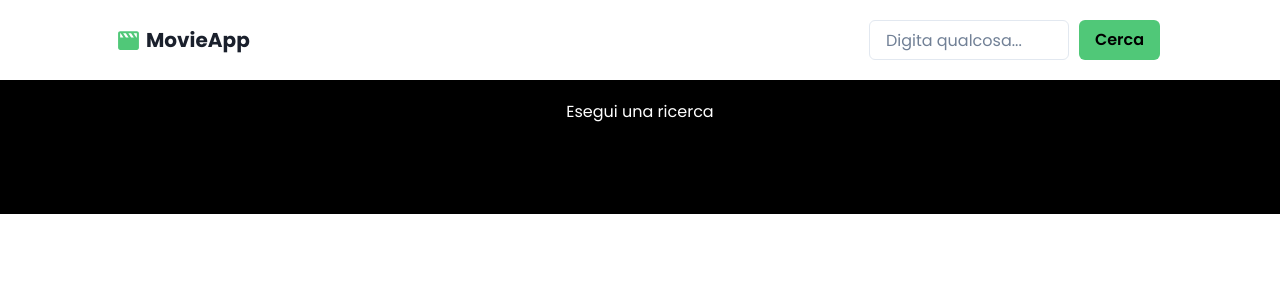
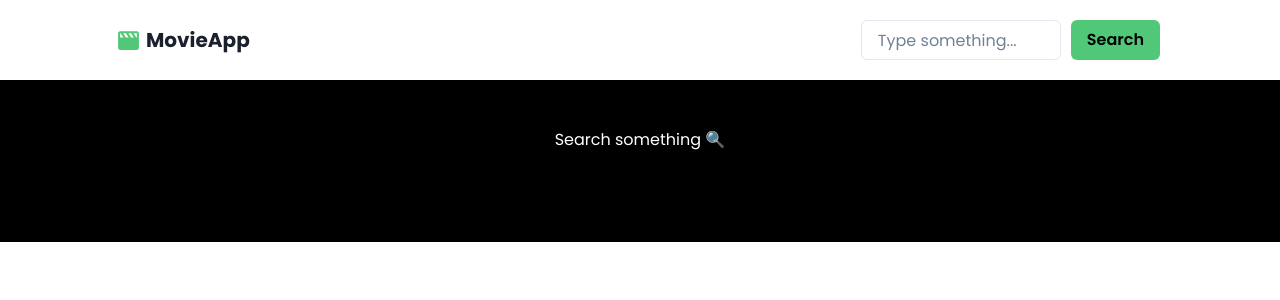
Before and after one commit to ggregman/movie-app-react, a React (Create React App) app: page / in a window 1280 px wide. Shown: the top 300 px of the page. Built offline with nearby package versions, Linux system fonts and the light colour scheme.

Commit message:
Interazione SearchBar (submitting, typing)

```diff
--- a/src/App.js
+++ b/src/App.js
@@ -1,6 +1,6 @@
 import "./App.css";
 
-import { Box, ChakraProvider } from "@chakra-ui/react";
+import { Box, Center, ChakraProvider } from "@chakra-ui/react";
 import { useState } from "react";
 import { searchMovies } from "./api/getMovies";
 import { CardsContainer } from "./components/CardsContainer";
@@ -16,6 +16,8 @@ function App() {
   // useState (inizia con "use") è una funzione particolare di React che viene definita hooks
   const [movies, setMovies] = useState();
 
+  const [contextType, setContextType] = useState('movie');
+
   const searchCallback = async (keywords) => {
     if (keywords === "") return;
     const movies = await searchMovies(keywords);
@@ -26,10 +28,21 @@ function App() {
   // Devo per forza usare la funzione apposita che viene restituita da useState() nel nostro caso setMovies
   // Dopo l'esecuzione di setMovies il valore all'interno della variabile di stato movies viene aggiornato
 
+  // const changeContextType = (e) => {
+  //   setContextType(e);
+  // }
+
   return (
     <ChakraProvider>
       <Box backgroundColor="black">
         <NavBar searchCallback={searchCallback} />
+        <Center marginTop='7' color='white'>
+          {/* <HStack spacing='5'>
+            <Button onClick={()=>changeContextType('movie')} variant='ghost' _hover={{ bg: '#50C878' }}>Movies</Button>
+            <Button onClick={()=>changeContextType('series')} variant='ghost' _hover={{ bg: '#50C878' }}>Tv Shows</Button>
+            <Button onClick={()=>changeContextType('game')} variant='ghost' _hover={{ bg: '#50C878' }}>Games</Button>
+          </HStack> */}
+        </Center>
         <CardsContainer movies={movies} />
       </Box>
     </ChakraProvider>
--- a/src/api/getMovies.js
+++ b/src/api/getMovies.js
@@ -1,4 +1,5 @@
 import axios from "axios";
+import { useState } from "react";
 
 const baseURL = 'https://www.omdbapi.com/?apikey=';
 const apiKey = 'f6e1faa9';
@@ -6,7 +7,7 @@ const apiURL = baseURL + apiKey;
 
 export const searchMovies = async (keywords) => {
     const response = await axios.get(
-        `${apiURL}&s=${keywords}`
+        `${apiURL}&s=${keywords}&type=movie`
     );
     return response.data.Response === "False" ? [] : response.data.Search;
 }
--- a/src/components/Card/Card.js
+++ b/src/components/Card/Card.js
@@ -22,7 +22,7 @@ export const Card = (props) => {
           {currentMovie.Title}
         </Text>
 
-        <Text>{currentMovie.Year}</Text>
+        <Text>{currentMovie.Year} | {currentMovie.Type}</Text>
 
         <Box
           display="flex"
--- a/src/components/Card/CardDetails.js
+++ b/src/components/Card/CardDetails.js
@@ -1,4 +1,4 @@
-import { Box, Text } from "@chakra-ui/react"
+import { Box, Image, Text } from "@chakra-ui/react"
 import { useState, useEffect } from "react";
 import { searchMovieDetails } from "../../api/getMovies";
 
--- a/src/components/CardsContainer.js
+++ b/src/components/CardsContainer.js
@@ -1,16 +1,18 @@
-import { Center, SimpleGrid, Text } from "@chakra-ui/react";
+import {  Center, SimpleGrid, Text } from "@chakra-ui/react";
 import { Card } from "./Card/Card.js";
 
 export const CardsContainer = (props) => {
 
   const { movies } = props;
 
+
   return (
     <>
+
       <Center m="20px" color="white">
         {movies && movies.length > 0
         ? "Risultati (" + movies.length + ")"
-        : "Esegui una ricerca"}
+        : "Search something 🔍"}
       </Center>
       <Center>
         <SimpleGrid
@@ -27,7 +29,7 @@ export const CardsContainer = (props) => {
 
           {
             movies && movies.length === 0 &&
-            <Text color='white'>Nessun risultato trovato :c </Text>
+            <Text color='white'>Nessun risultato trovato 😔 </Text>
             }
 
         </SimpleGrid>
--- a/src/components/NavBar.js
+++ b/src/components/NavBar.js
@@ -1,4 +1,4 @@
-import {Box,CloseButton, Flex, HStack, VStack, IconButton, useColorModeValue, useDisclosure} from "@chakra-ui/react";
+import { Box, CloseButton, Flex, HStack, VStack, IconButton, useColorModeValue, useDisclosure, Select } from "@chakra-ui/react";
 
 import { HamburgerIcon } from "@chakra-ui/icons";
 import { Heading, Icon } from "@chakra-ui/react";
@@ -70,7 +70,7 @@ export const NavBar = (props) => {
                   aria-label="Close menu"
                   onClick={mobileNav.onClose}
                 />
-                  <SearchBar searchCallback={searchCallback} />
+                <SearchBar searchCallback={searchCallback} />
               </VStack>
             </Box>
           </HStack>
--- a/src/components/SearchBar.js
+++ b/src/components/SearchBar.js
@@ -3,18 +3,19 @@ import { useState } from "react";
 
 export const SearchBar = (props) => {
   const { searchCallback } = props;
-  const [ keyword, setKeyword ] = useState("");
+  const [keyword, setKeyword] = useState('');
+  const [status, setStatus] = useState('submitting');
 
   const inputHandler = (e) => {
-    const lowerCase = e.target.value.toLowerCase();
-    setKeyword(lowerCase);
+    setKeyword(e.target.value.toLowerCase());
+    setStatus("typing");
   };
 
   return (
     <Center>
       <Input
         bgColor="white"
-        placeholder="Digita qualcosa..."
+        placeholder="Type something..."
         w="200px"
         h="40px"
         mr="10px"
@@ -22,8 +23,9 @@ export const SearchBar = (props) => {
         onChange={inputHandler}
       />
 
-      <Button color="black" _hover={{ bg: "#309953" }} bgColor="#50C878" onClick={() => searchCallback(keyword)}>
-        Cerca
+      <Button disabled={status === 'submitting' || keyword.length === 0}
+        color="black" _hover={{ bg: "#309953" }} bgColor="#50C878" onClick={() => searchCallback(keyword)}>
+        Search
       </Button>
     </Center>
   );
```
